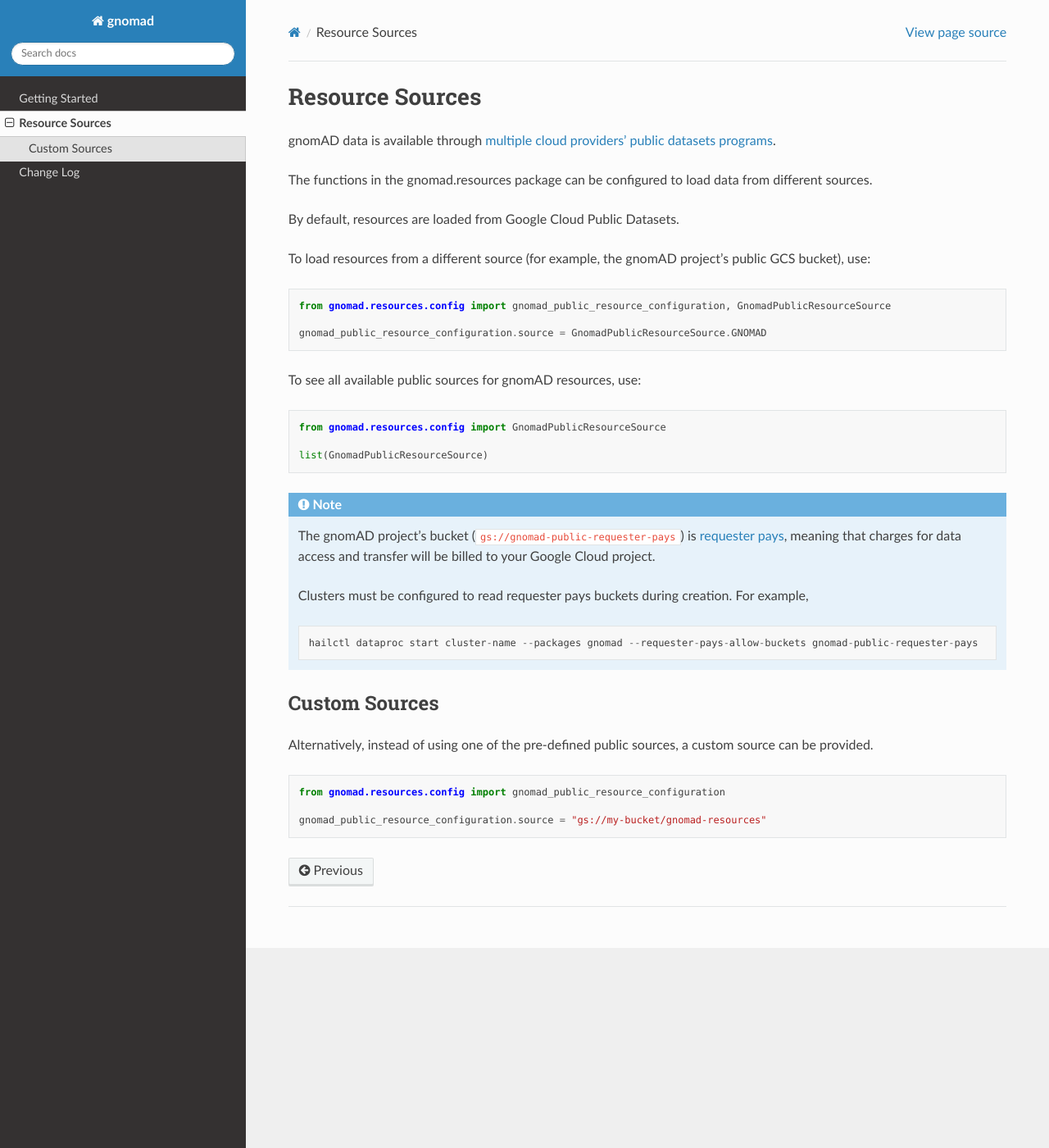
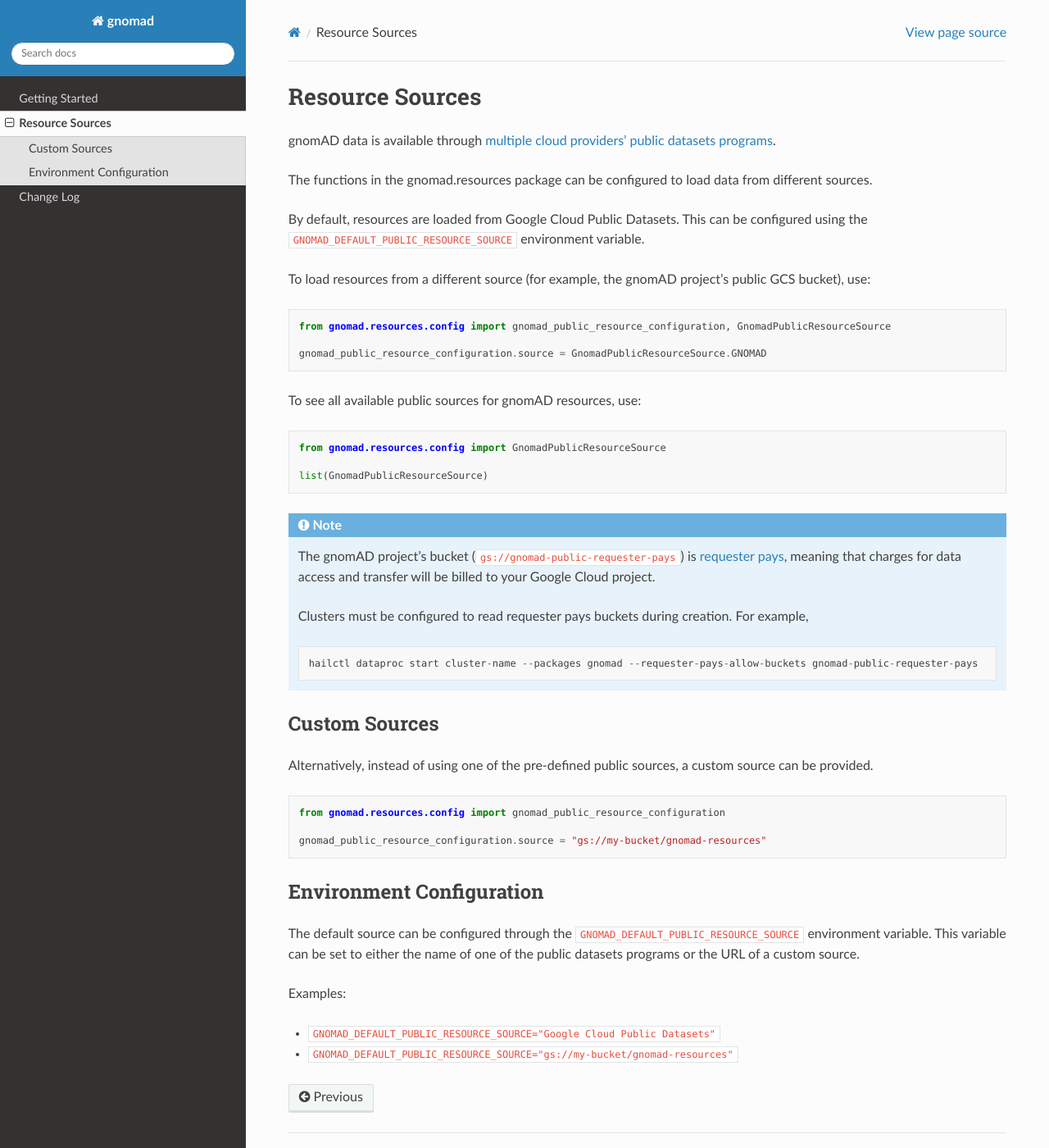
Before and after one commit to broadinstitute/gnomad_methods, a Sphinx documentation site: the page built from docs/resource_sources.rst, in a window 1280 px wide and 1400 px high. Shown: the whole window at 82% size. Built offline with Sphinx 7.4.7 and the Read the Docs theme 2.0.0, drawn with Linux system fonts in a browser that asks for light colours; pages that are not in the unit, such as notebooks, are missing from menus.

Commit message:
Add note about env variable to resource sources docs

```diff
--- a/docs/resource_sources.rst
+++ b/docs/resource_sources.rst
@@ -5,7 +5,7 @@
 
 The functions in the :doc:`gnomad.resources </api_reference/resources/index>` package can be configured to load data from different sources.
 
-By default, resources are loaded from Google Cloud Public Datasets.
+By default, resources are loaded from Google Cloud Public Datasets. This can be configured using the ``GNOMAD_DEFAULT_PUBLIC_RESOURCE_SOURCE`` environment variable.
 
 To load resources from a different source (for example, the gnomAD project's public GCS bucket), use:
 
@@ -43,3 +43,13 @@
     from gnomad.resources.config import gnomad_public_resource_configuration
 
     gnomad_public_resource_configuration.source = "gs://my-bucket/gnomad-resources"
+
+Environment Configuration
+-------------------------
+
+The default source can be configured through the ``GNOMAD_DEFAULT_PUBLIC_RESOURCE_SOURCE`` environment variable. This variable can be set to either the name of one of the public datasets programs or the URL of a custom source.
+
+Examples:
+
+- ``GNOMAD_DEFAULT_PUBLIC_RESOURCE_SOURCE="Google Cloud Public Datasets"``
+- ``GNOMAD_DEFAULT_PUBLIC_RESOURCE_SOURCE="gs://my-bucket/gnomad-resources"``
```
